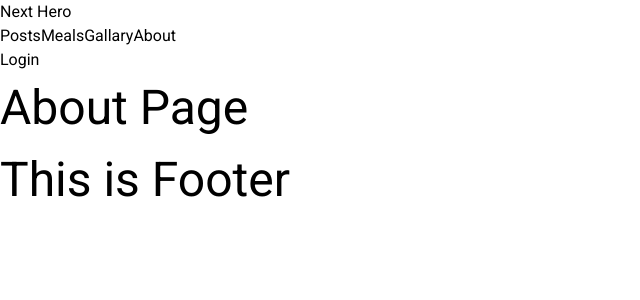
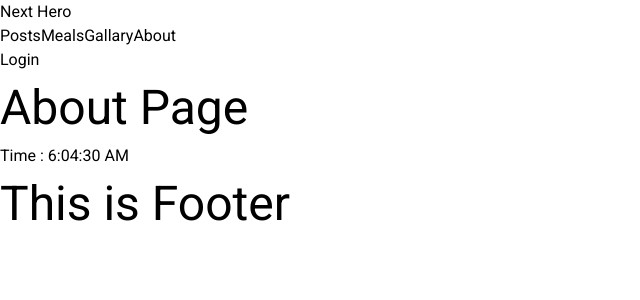
Before and after one commit to Sazid60/Nexjs-Core-Concept-3, a Next.js app: page /about in a window 1280 px wide. Shown: the top 300 px of the page, without its empty margins (0-640 px from the left). Built offline with nearby package versions, Linux system fonts and the light colour scheme.

Commit message:
Reverted T Fix Deployment Bug

```diff
--- a/src/app/about/page.jsx
+++ b/src/app/about/page.jsx
@@ -7,9 +7,9 @@ const getTime = async () => {
     // const res = await fetch(`http://localhost:3000/time`, {cache :'no-store'})
 
     // kisukhon por por re validate korbe
-    // const res = await fetch(`http://localhost:3000/time`, { next: { revalidate: 5 } })
-    // const data = await res.json()
-    // return data.currentTime
+    const res = await fetch(`http://localhost:3000/time`, { next: { revalidate: 5 } })
+    const data = await res.json()
+    return data.currentTime
 }
 
 const page = async () => {
@@ -19,7 +19,7 @@ const page = async () => {
     return (
         <div>
             <h1>About Page</h1>
-            {/* <h2>Time : {currentTime}</h2> */}
+            <h2>Time : {currentTime}</h2>
         </div>
     );
 };
```
